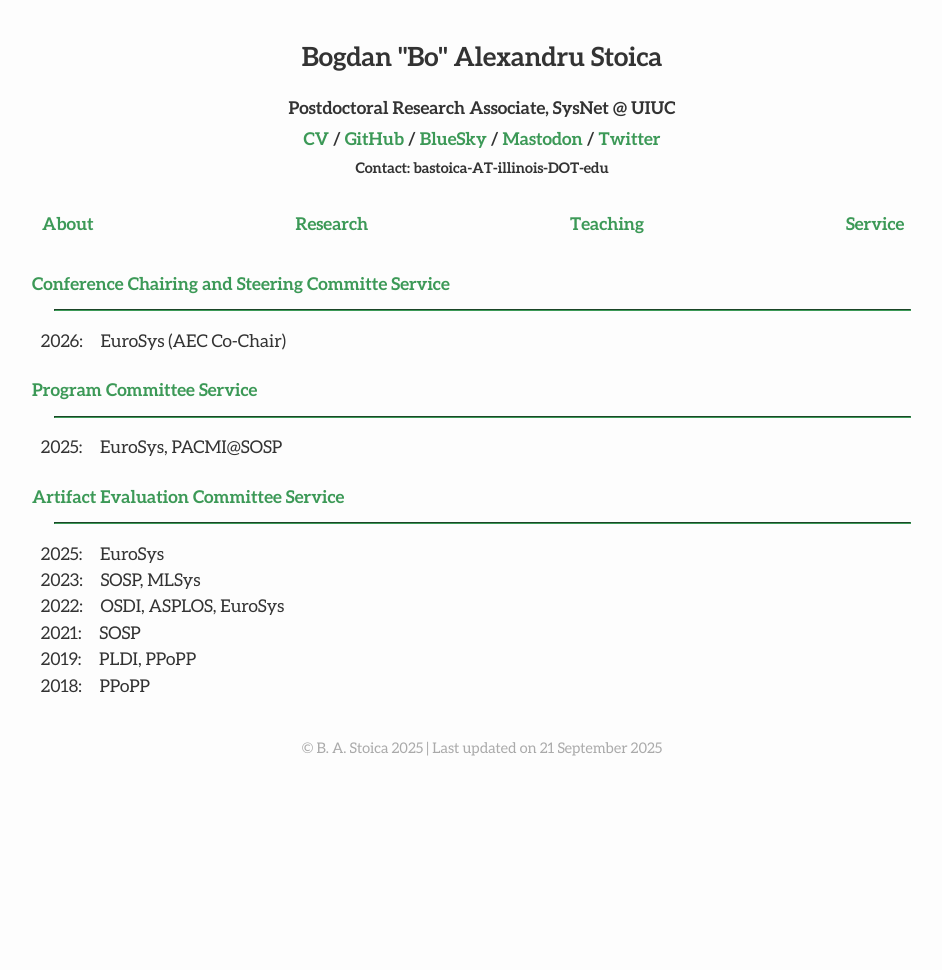
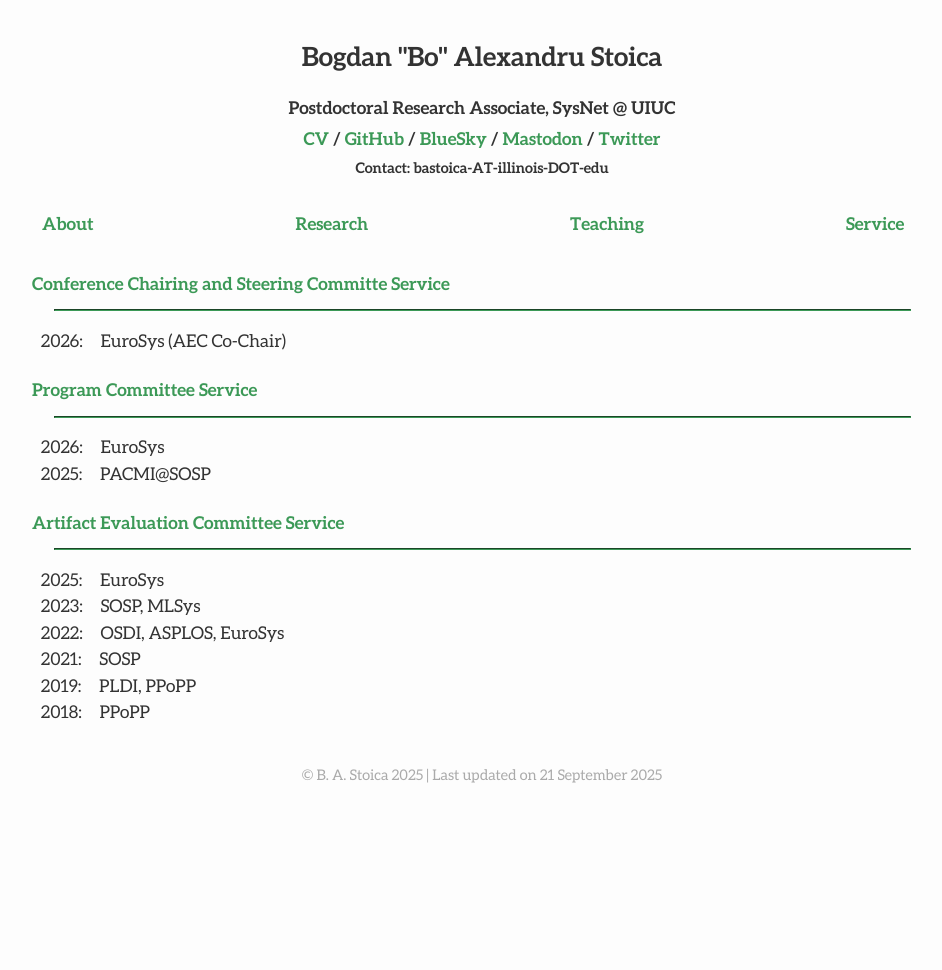
Before and after one commit to bastoica/bastoica.github.io, a Jekyll site: the page built from service.md, in a window 1280 px wide. Shown: the whole page, without its empty margins (158-1100 px from the left). Built offline with Jekyll 4.4.1, drawn with Linux system fonts in a browser that asks for light colours; nearby versions of some CDN libraries.

Commit message:
Fix broken year

```diff
--- a/service.md
+++ b/service.md
@@ -12,7 +12,8 @@ published: true
 <h4 class="news-style" style="margin-top: 20px">Program Committee Service</h4>
 <hr class="news-style" style="width: 95%; ">
 
-&ensp;2025:&emsp;EuroSys, PACMI@SOSP
+&ensp;2026:&emsp;EuroSys
+&ensp;2025:&emsp;PACMI@SOSP
 
 <h4 class="news-style" style="margin-top: 20px">Artifact Evaluation Committee Service</h4>
 <hr class="news-style" style="width: 95%; ">
```
